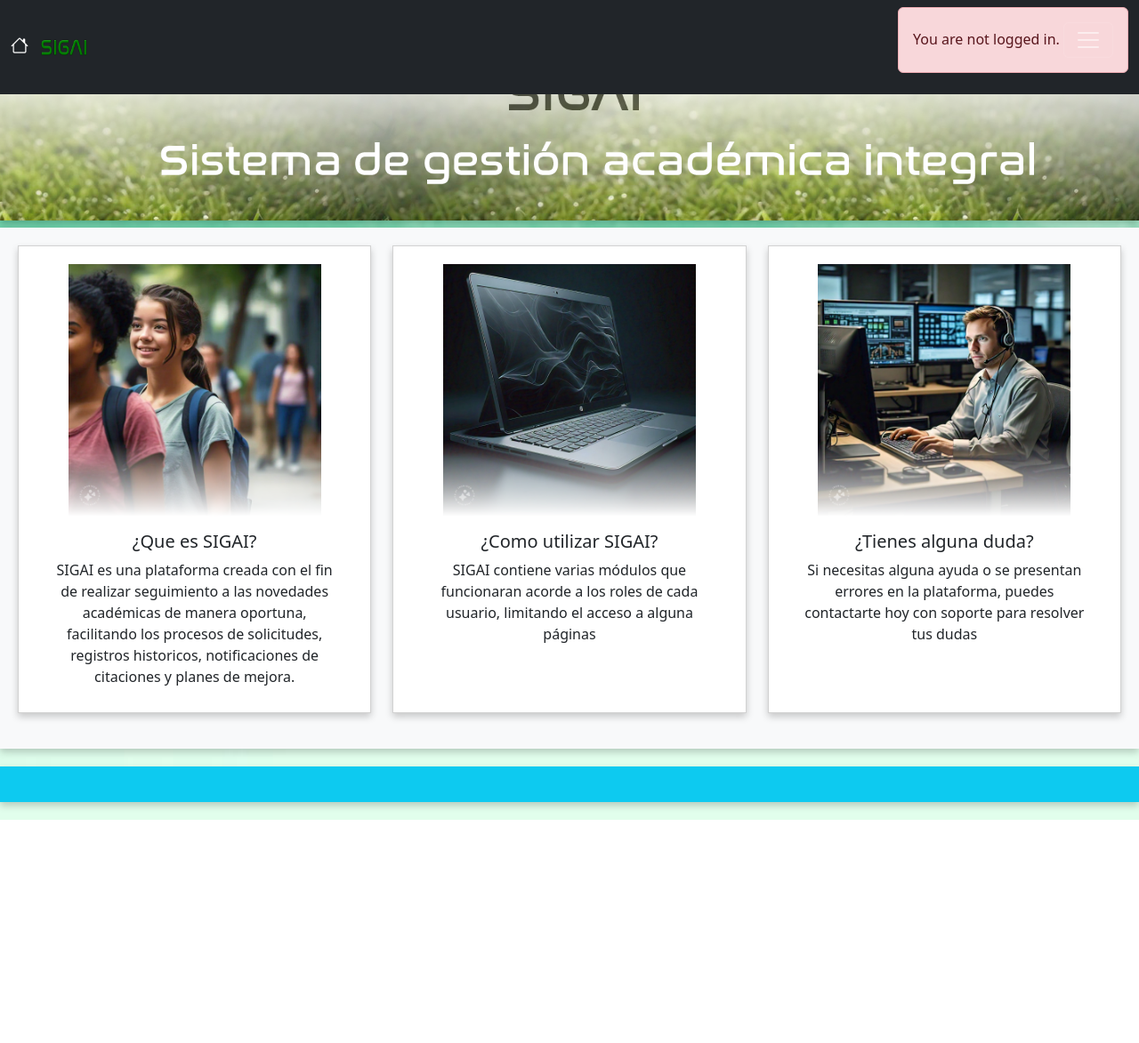
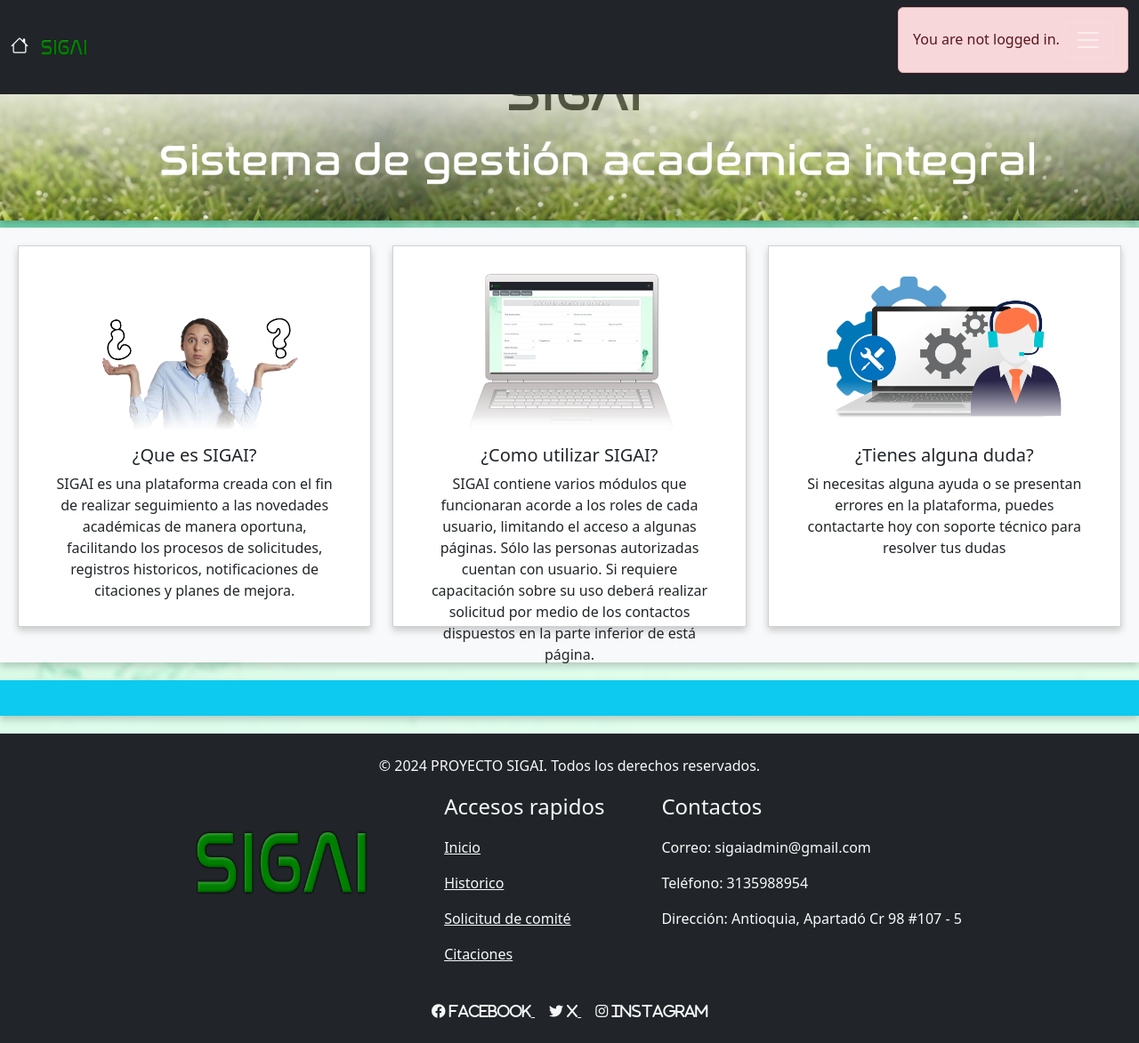
Before and after one commit to Linkindj/sigai-1, a Flask app: template templates/index.html in a window 1280 px wide. Shown: the whole page at 89% size. Before the commit the page ends 922 px from the top, so only its background shows below. Run offline with Flask 3, Linux system fonts and the light colour scheme; the template is opened without the code that fills it, so the values that code supplies are empty; parts of the project's set-up code (start-up, migrations or seed data) failed here and were passed over; some libraries are stand-ins or nearby versions.

Commit message:
Add files via upload

```diff
--- a/templates/cuenta.html
+++ b/templates/cuenta.html
@@ -8,7 +8,7 @@
             <div class="card-body">
                 {% for d in data %}
                   <div class="container mt-5">
-                      <h1 class="mb-4">Datos del usuario</h1>
+                      <h1 class="mb-4">Perfil</h1>
                       <div class="card">
                           <div class="card-body">
                               <h5 class="card-title">Datos de la cuenta</h5>
--- a/templates/index.html
+++ b/templates/index.html
@@ -12,7 +12,7 @@
   <div class="row">
     <div class="col-4">
       <div class="card shadow-card">
-        <img  src="{{url_for('static', filename='img/estudiantessigai.jpg')}}" class="fade-img img-fluid" />
+        <img  src="{{url_for('static', filename='img/dudas.png')}}" class="fade-img img-fluid" />
         <div class="card-body" style="height: 200px;">
           <h5 class="card-title text-center">¿Que es SIGAI?</h5>
           <p class="card-text text-center">SIGAI es una plataforma creada con el fin de realizar seguimiento a las novedades académicas de manera oportuna, facilitando los procesos de solicitudes, registros historicos, notificaciones de citaciones y planes de mejora.</p>
@@ -21,19 +21,19 @@
     </div>
     <div class="col-4">
       <div class="card shadow-card" >
-        <img  src="{{url_for('static', filename='img/portatil.jpeg')}}" class="fade-img img-fluid"/>
+        <img  src="{{url_for('static', filename='img/portatil.png')}}" class="fade-img img-fluid"/>
         <div class="card-body" style="height: 200px;">
           <h5 class="card-title text-center">¿Como utilizar SIGAI?</h5>
-          <p class="card-text text-center">SIGAI contiene varias módulos que funcionaran acorde a los roles de cada usuario, limitando el acceso a alguna páginas </p><br><br>
+          <p class="card-text text-center">SIGAI contiene varios módulos que funcionaran acorde a los roles de cada usuario, limitando el acceso a algunas páginas. Sólo las personas autorizadas cuentan con usuario. Si requiere capacitación sobre su uso deberá realizar solicitud por medio de los contactos dispuestos en la parte inferior de está página. </p><br><br>
         </div>
       </div>
     </div>
     <div class="col-4">
       <div class="card shadow-card" >
-        <img  src="{{url_for('static', filename='img/soporte.jpeg')}}" class="fade-img img-fluid"/>
+        <img  src="{{url_for('static', filename='img/soporte.png')}}" class="fade-img img-fluid"/>
         <div class="card-body" style="height: 200px;">
           <h5 class="card-title text-center">¿Tienes alguna duda?</h5>
-          <p class="card-text text-center">Si necesitas alguna ayuda o se presentan errores en la plataforma, puedes contactarte hoy con soporte para resolver tus dudas </p><br><br>
+          <p class="card-text text-center">Si necesitas alguna ayuda o se presentan errores en la plataforma, puedes contactarte hoy con soporte técnico para resolver tus dudas </p><br><br>
         </div>
       </div>
     </div>
@@ -43,5 +43,40 @@
   <div class="row">
   </div>
 </div>
+<footer class="bg-dark text-light text-center py-4">
+  <div class="container">
+    <p>&copy; 2024 PROYECTO SIGAI. Todos los derechos reservados.</p>
+    <ul class="list-unstyled d-flex justify-content-center mb-4">
+      <li class="mx-3">
+        <img src="{{ url_for('static', filename ='img/SIGAI.png') }}" width="300" height="160"  class="mx-auto d-block">
+      </li>
+      <li class="mx-3">
+        <p class="text-light text-start fs-4">Accesos rapidos</p>
+        <p class="text-start"><a href="/" class="text-light ">Inicio</a></p>
+        <p class="text-start"><a href="/listado" class="text-light">Historico</a></p>
+        <p class="text-start"><a href="7register" class="text-light">Solicitud de comité</a></p>
+        <p class="text-start"><a href="7citacion" class="text-light">Citaciones</a></p>
+      </li>
+      <li class="mx-5">
+        <p class="text-light text-start fs-4">Contactos</p>
+        <p class="text-light text-start">Correo: sigaiadmin@gmail.com</p>
+        <p class="text-light text-start">Teléfono: 3135988954</p>
+        <p class="text-light text-start">Dirección: Antioquia, Apartadó Cr 98 #107 - 5</p>
+      </li>
+    </ul>
+    <div class="mt-3">
+      <a href="https://www.facebook.com" class="text-light mx-2">
+        <i class="fab fa-facebook"> Facebook </i>
+      </a>
+      <a href="https://www.twitter.com" class="text-light mx-2">
+        <i class="fab fa-twitter"> X </i>
+      </a>
+      <a href="https://www.instagram.com" class="text-light mx-2">
+        <i class="fab fa-instagram"> Instagram </i>
+      </a>
+    </div>
+  </div>
+</footer>
 <script src="{{ url_for('static', filename='js/welcome.js') }}"></script>
+<link href="https://cdnjs.cloudflare.com/ajax/libs/font-awesome/6.0.0-beta3/css/all.min.css" rel="stylesheet">
 {% endblock %}
```
Also changed, not shown: static/img/dudas.png (added), static/img/portatil.png (added), static/img/soporte.png (added).
